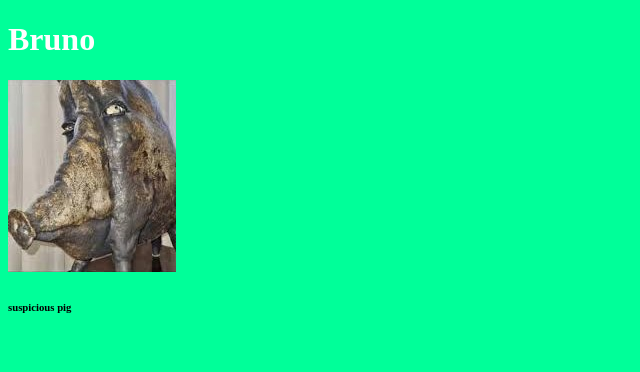
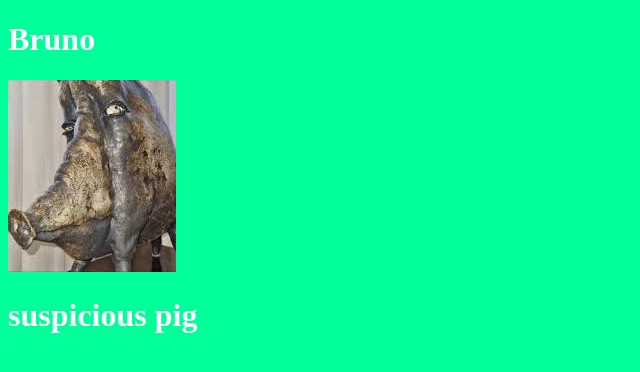
Before and after one commit to obrrruno/style.css, a plain HTML site: page index.html in a window 1280 px wide. Shown: the whole page, without its empty margins (0-640 px from the left). Drawn offline with Linux system fonts and the light colour scheme.

Commit message:
Update index.html

```diff
--- a/index.html
+++ b/index.html
@@ -11,6 +11,6 @@
 <body>
     <h1>Bruno</h1>
     <img src="images.jpg">
-    <h6>suspicious pig</h6>
+    <h1>suspicious pig</h1>
 </body>
 </html>
```
